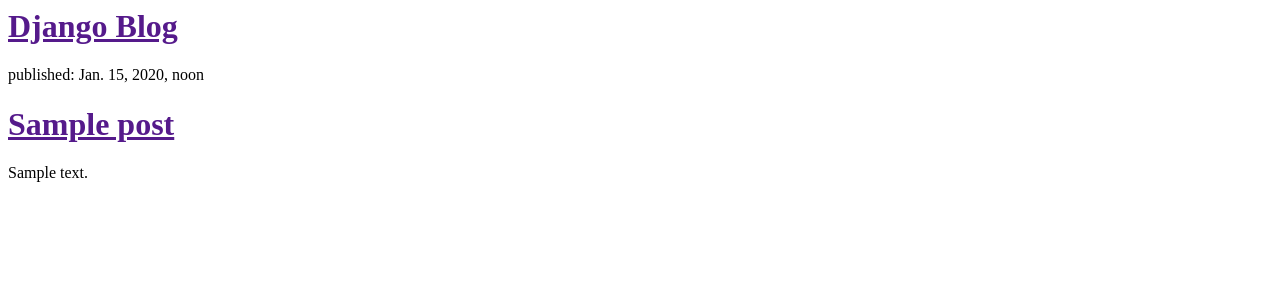
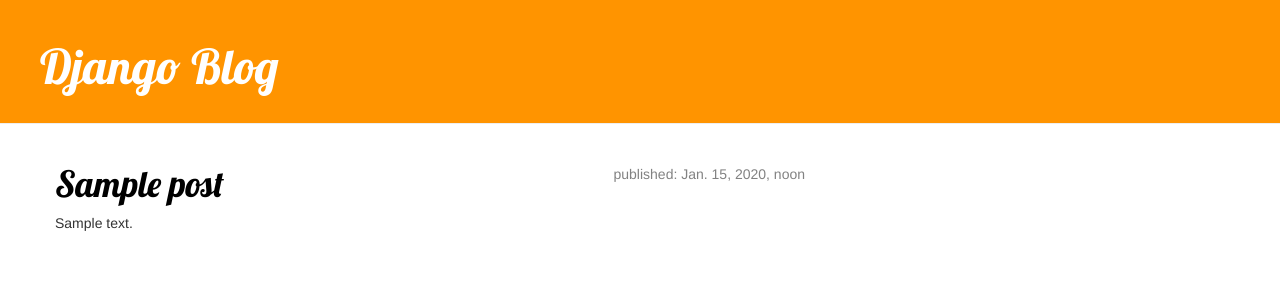
Before and after one commit to stoilyanchev/my-first-blog, a Django app: template blog/templates/blog/post_list.html in a window 1280 px wide. Shown: the top 302 px of the page. Run offline with Django 3.2, Linux system fonts and the light colour scheme; the template is opened without the code that fills it: values that come from a table or form of the project are taken from there, others are empty; tables that the repository leaves empty hold one stand-in row (values such as "Sample post"); some libraries are stand-ins or nearby versions.

Commit message:
Modified html file and adding css

```diff
--- /dev/null
+++ b/blog/static/css/blog.css
@@ -0,0 +1,47 @@
+.page-header {
+	background-color: #ff9400;
+	margin-top: 0;
+	padding: 20px 20px 20px 40px;
+}
+
+.page-header h1, .page-header h1 a, .page-header h1 a:visited, .page-header h1 a:active {
+	color: #ffffff;
+	font-size: 36pt;
+	text-decoration: none;
+}
+
+.content {
+	margin-left: 40px;
+}
+
+h1, h2, h3, h4 {
+	font-family: 'Lobster', cursive;
+}
+
+.date {
+	float: right;
+	color: #828282;
+}
+
+.save {
+	float: right;
+}
+
+.post-form textarea, .post-form input {
+	width: 100%;
+}
+
+.top-menu, .top-menu:hover, .top-menu:visited {
+	color: #ffffff;
+	float: right;
+	font-size: 26pt;
+	margin-right: 20px;
+}
+
+.post {
+	margin-bottom: 70px;
+}
+
+.post h1 a, .post h1 a:visited {
+	color: #000000;
+}
--- a/blog/templates/blog/post_list.html
+++ b/blog/templates/blog/post_list.html
@@ -1,27 +1,32 @@
+{% load staticfiles %}
 <html>
     <head>
         <title>Django Blog</title>
+        <link rel="stylesheet" href="//maxcdn.bootstrapcdn.com/bootstrap/3.2.0/css/bootstrap.min.css">
+		<link rel="stylesheet" href="//maxcdn.bootstrapcdn.com/bootstrap/3.2.0/css/bootstrap-theme.min.css">
+		<link rel="stylesheet" href="{% static "css/blog.css" %}">
+		<link href="http://fonts.googleapis.com/css?family=Lobster&subset=latin,latin-ext" rel="stylesheet" type="text/css">
     </head>
-    <div>
+    <body>
+    	<div class="page-header">
     		<h1>
     			<a href="">Django Blog</a>
     		</h1>
     	</div>
-    <body>
+        <div class="content container">
+		    <div class="row">
+		        <div class="col-md-8">
 		            {% for post in posts %}
-        	<div>
-        		<p>
-        			published: {{ post.published_date }}
-        		</p>
-        		<h1>
-        			<a href="">
-        				{{ post.title }}
-        			</a>
-        		</h1>
-        		<p>
-        			{{ post.text|linebreaks}}
-        		</p>
+		                <div class="post">
+		                    <div class="date">
+		                        <p>published: {{ post.published_date }}</p>
+		                    </div>
+		                    <h1><a href="">{{ post.title }}</a></h1>
+		                    <p>{{ post.text|linebreaks }}</p>
 		                </div>
 		            {% endfor %}
+		        </div>
+		    </div>
+		</div>
     </body>
 </html>
```
Lines whose indentation alone changed are shown as unchanged.
